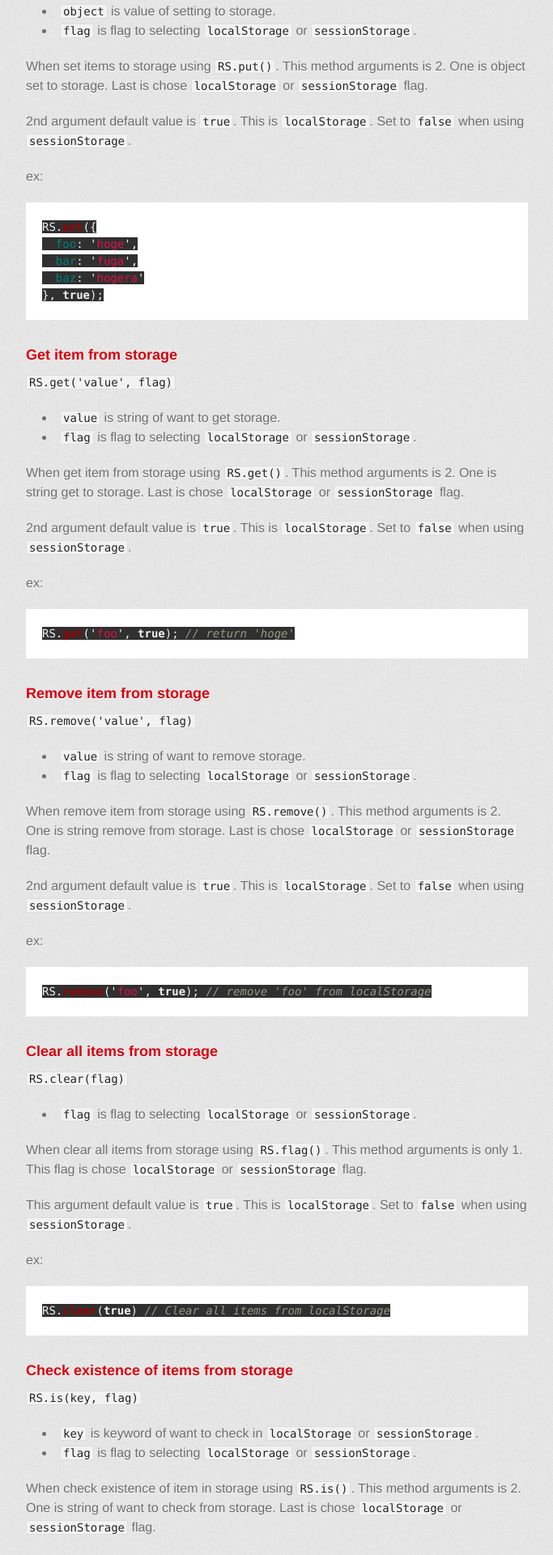
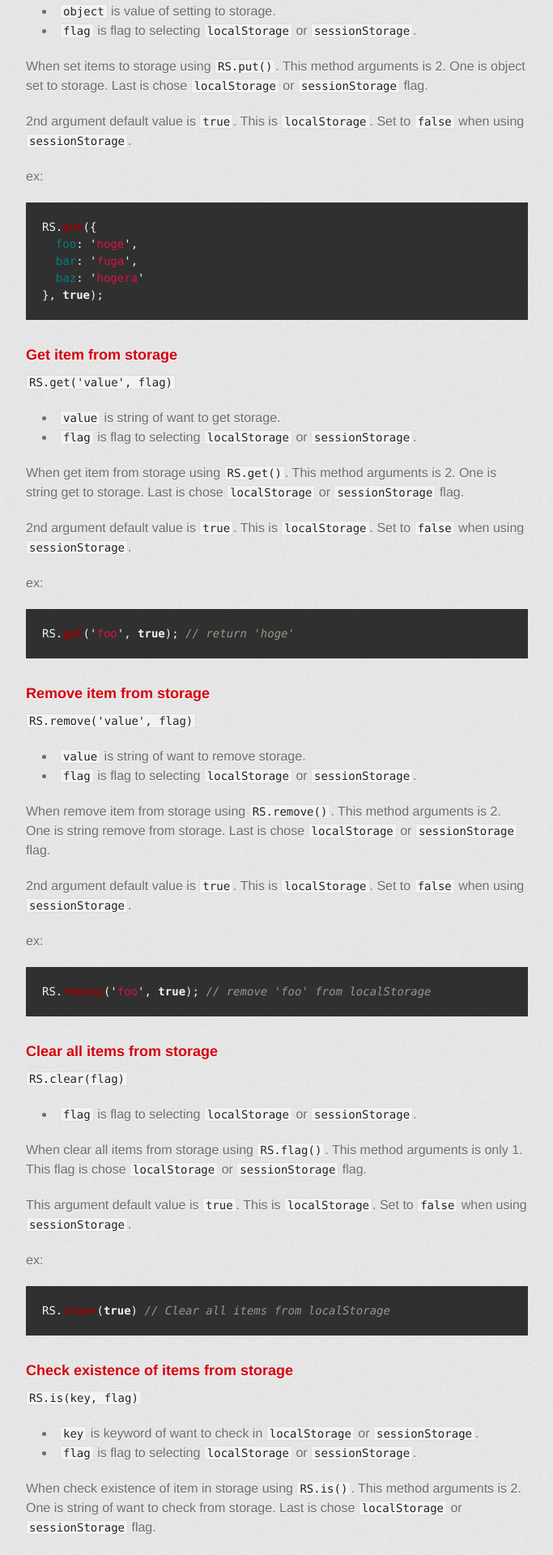
Before and after one commit to Layzie/rockstage_js, a Jekyll site: the page built from index.md, in a window 1280 px wide. Shown: the part 671-2591 px from the top of the page at 81% size, without its empty margins (298-981 px from the left). Built offline with Jekyll 4.4.1, drawn with Linux system fonts in a browser that asks for light colours; some web fonts are replaced.

Commit message:
add pygments syntax

````diff
--- a/index.md
+++ b/index.md
@@ -17,6 +17,7 @@ This script use no library yet. So add script tags in html when using it.
 ### Set items to storage
 
 `RS.put(object, flag)`
+
 - `object` is value of setting to storage.
 - `flag` is flag to selecting `localStorage` or `sessionStorage`.
 
@@ -27,16 +28,18 @@ One is object set to storage. Last is chose `localStorage` or `sessionStorage` f
 `sessionStorage`.
 
 ex:
-```javascript
+{% highlight javascript %}
 RS.put({
   foo: 'hoge',
   bar: 'fuga',
   baz: 'hogera'
 }, true);
-```
+{% endhighlight %}
+
 ### Get item from storage
 
 `RS.get('value', flag)`
+
 - `value` is string of want to get storage.
 - `flag` is flag to selecting `localStorage` or `sessionStorage`.
 
@@ -47,12 +50,14 @@ One is string get to storage. Last is chose `localStorage` or `sessionStorage` f
 `sessionStorage`.
 
 ex:
-```javascript
+{% highlight javascript %}
 RS.get('foo', true); // return 'hoge'
-```
+{% endhighlight %}
+
 ### Remove item from storage
 
 `RS.remove('value', flag)`
+
 - `value` is string of want to remove storage.
 - `flag` is flag to selecting `localStorage` or `sessionStorage`.
 
@@ -63,13 +68,14 @@ One is string remove from storage. Last is chose `localStorage` or `sessionStora
 `sessionStorage`.
 
 ex:
-```javascript
+{% highlight javascript %}
 RS.remove('foo', true); // remove 'foo' from localStorage
-```
+{% endhighlight %}
 
 ### Clear all items from storage
 
 `RS.clear(flag)`
+
 - `flag` is flag to selecting `localStorage` or `sessionStorage`.
 
 When clear all items from storage using `RS.flag()`. This method arguments is only 1.
@@ -79,13 +85,14 @@ This argument default value is `true`. This is `localStorage`. Set to `false` wh
 `sessionStorage`.
 
 ex:
-```javascript
+{% highlight javascript %}
 RS.clear(true) // Clear all items from localStorage
-```
+{% endhighlight %}
 
 ### Check existence of items from storage
 
 `RS.is(key, flag)`
+
 - `key` is keyword of want to check in `localStorage` or `sessionStorage`.
 - `flag` is flag to selecting `localStorage` or `sessionStorage`.
 
@@ -96,9 +103,9 @@ This argument default value is `true`. This is `localStorage`. Set to `false` wh
 `sessionStorage`.
 
 ex:
-```javascript
+{% highlight javascript %}
 RS.is('hoge', true) // Check 'hoge' in localStorage
-```
+{% endhighlight %}
 
 ## Test enviroments
 
````
